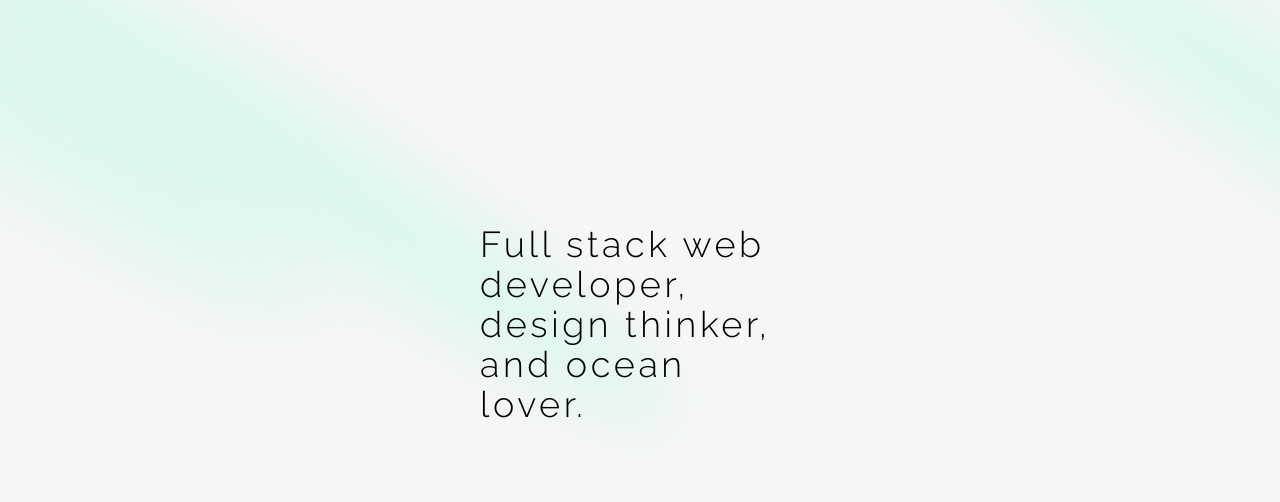
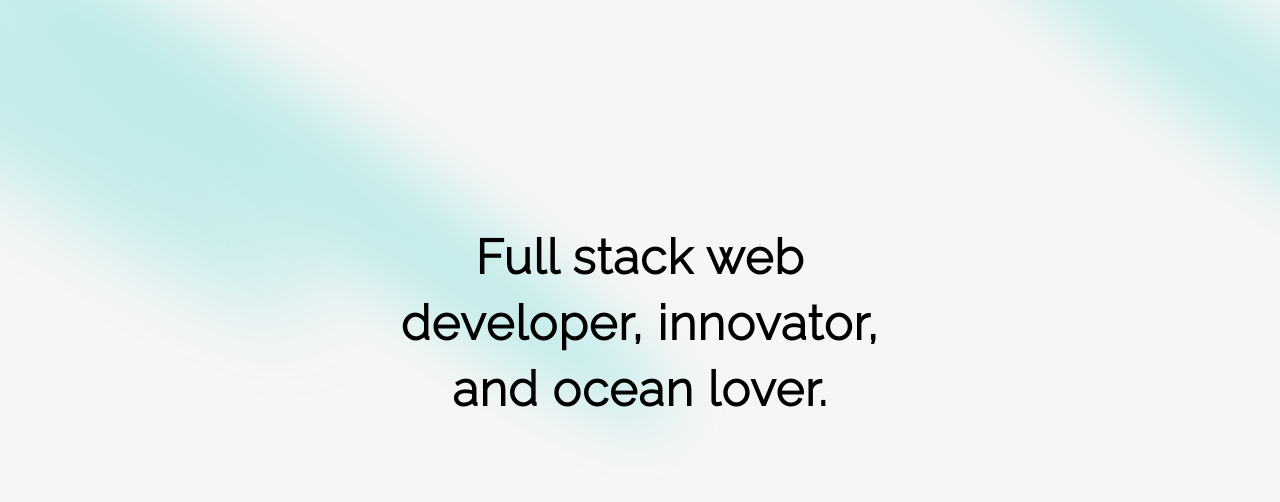
Before and after one commit to mandyh101/next-portfolio-24, a Next.js app: page / in a window 1280 px wide. Shown: the top 502 px of the page. Built offline with nearby package versions, Linux system fonts and the light colour scheme.

Commit message:
use TextGenerateEffect with accessibility modifications for heading

```diff
--- a/components/Hero-spotlight.tsx
+++ b/components/Hero-spotlight.tsx
@@ -1,19 +1,26 @@
 import React from 'react'
 import { Spotlight } from './ui/Spotlight'
+import { TextGenerateEffect } from './ui/TextGenerateEffect'
 
 function HeroSpotlight() {
+
+  const headingText = "Full stack web developer, innovator, and ocean lover."
   return (
     <div className='pb-24 pt-40'>
       <div>
         {/*  */}
-        <Spotlight className='-top-40 -left-10 md:-left-32 md:-top-20 h-screen' fill='aquamarine' />
-        <Spotlight className='top-10 left-full h-[80vh] w-[50vw]' fill='aquamarine' />
-        <Spotlight className='top-28 left-80 h-[80vh] w-[50vw]' fill='aquamarine' />
+        <Spotlight className='-top-40 -left-10 md:-left-32 md:-top-20 h-screen' fill='#04c8c1' />
+        <Spotlight className='top-10 left-full h-[80vh] w-[50vw]' fill='#04c8c1' />
+        <Spotlight className='top-28 left-80 h-[80vh] w-[50vw]' fill='#04c8c1' />
       </div>
       <div className='flex justify-center relative my-16 z-10'>
         <div className='max-w-[89vw] md:max-w-2xl lg:max-w-[60vw] flex flex-col items-center justify-center'>
-          <h1 className='tracking-widest max-w-80'>
-          Full stack web developer, design thinker, and ocean lover.
+          <h1 className="font-sans font-bold text-center text-[40px] md:text-4xl lg:text-5xl max-w-80 md:max-w-md lg:max-w-xl">
+            {/* Provide accessible option for heading level 1 text */}
+            <span aria-hidden="true">
+              <TextGenerateEffect words={headingText} />
+            </span>
+            <span className='sr-only'>{headingText}</span>
           </h1>
         </div>
       </div>
--- /dev/null
+++ b/components/ui/TextGenerateEffect.tsx
@@ -0,0 +1,62 @@
+"use client";
+import { useEffect } from "react";
+import { motion, stagger, useAnimate } from "framer-motion";
+import { cn } from "@/lib/utils";
+
+export const TextGenerateEffect = ({
+  words,
+  className,
+  filter = true,
+  duration = 0.5,
+}: {
+  words: string;
+  className?: string;
+  filter?: boolean;
+  duration?: number;
+}) => {
+  const [scope, animate] = useAnimate();
+  let wordsArray = words.split(" ");
+  useEffect(() => {
+    animate(
+      "span",
+      {
+        opacity: 1,
+        filter: filter ? "blur(0px)" : "none",
+      },
+      {
+        duration: duration ? duration : 1,
+        delay: stagger(0.2),
+      }
+    );
+  }, [scope.current]); //TODO fix this?
+
+  const renderWords = () => {
+    return (
+      <motion.div ref={scope}>
+        {wordsArray.map((word, idx) => {
+          return (
+            <motion.span
+              key={word + idx}
+              className="dark:text-white text-black opacity-0"
+              style={{
+                filter: filter ? "blur(10px)" : "none",
+              }}
+            >
+              {word}{" "}
+            </motion.span>
+          );
+        })}
+      </motion.div>
+    );
+  };
+
+  return (
+    <div>
+      <div className={cn("font-bold", className)}>
+          <div className="dark:text-white text-black leading-snug tracking-wide">
+            {renderWords()}
+          </div>
+      </div>
+    </div>
+  );
+};
```
